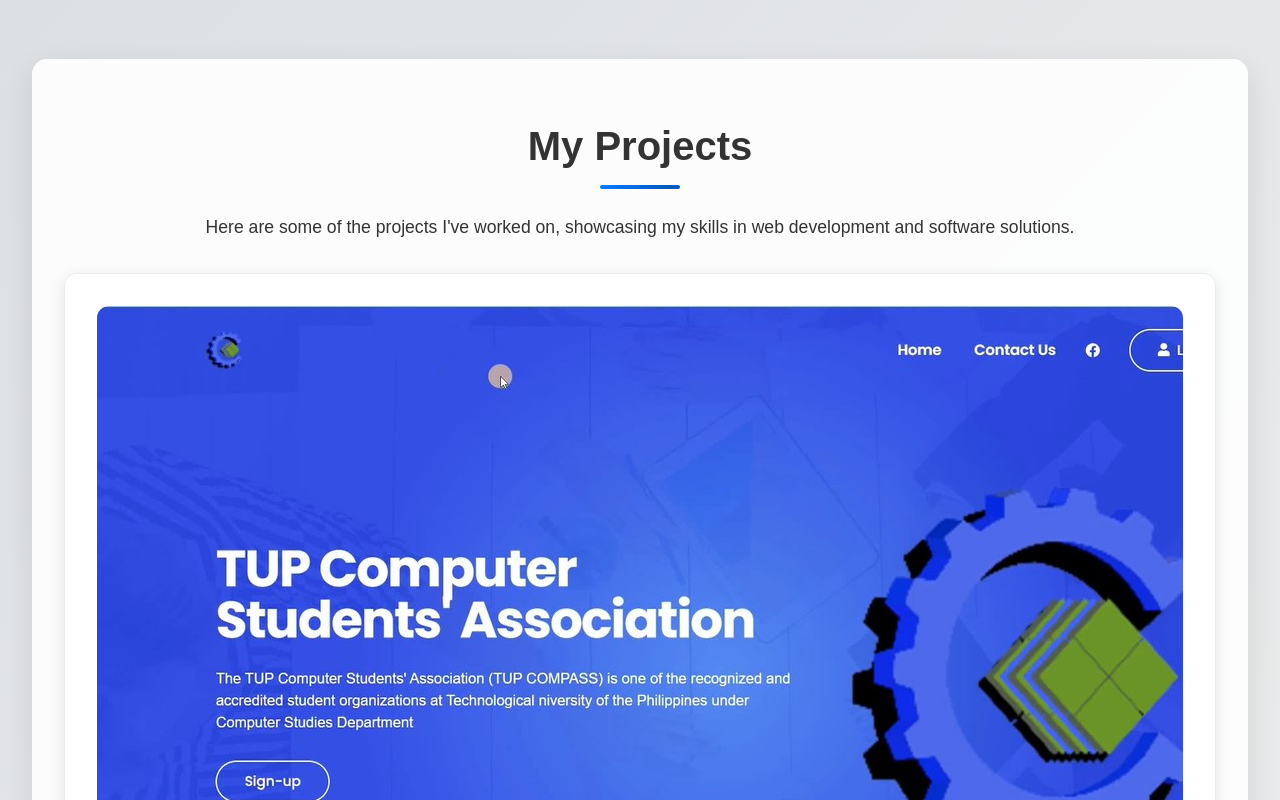
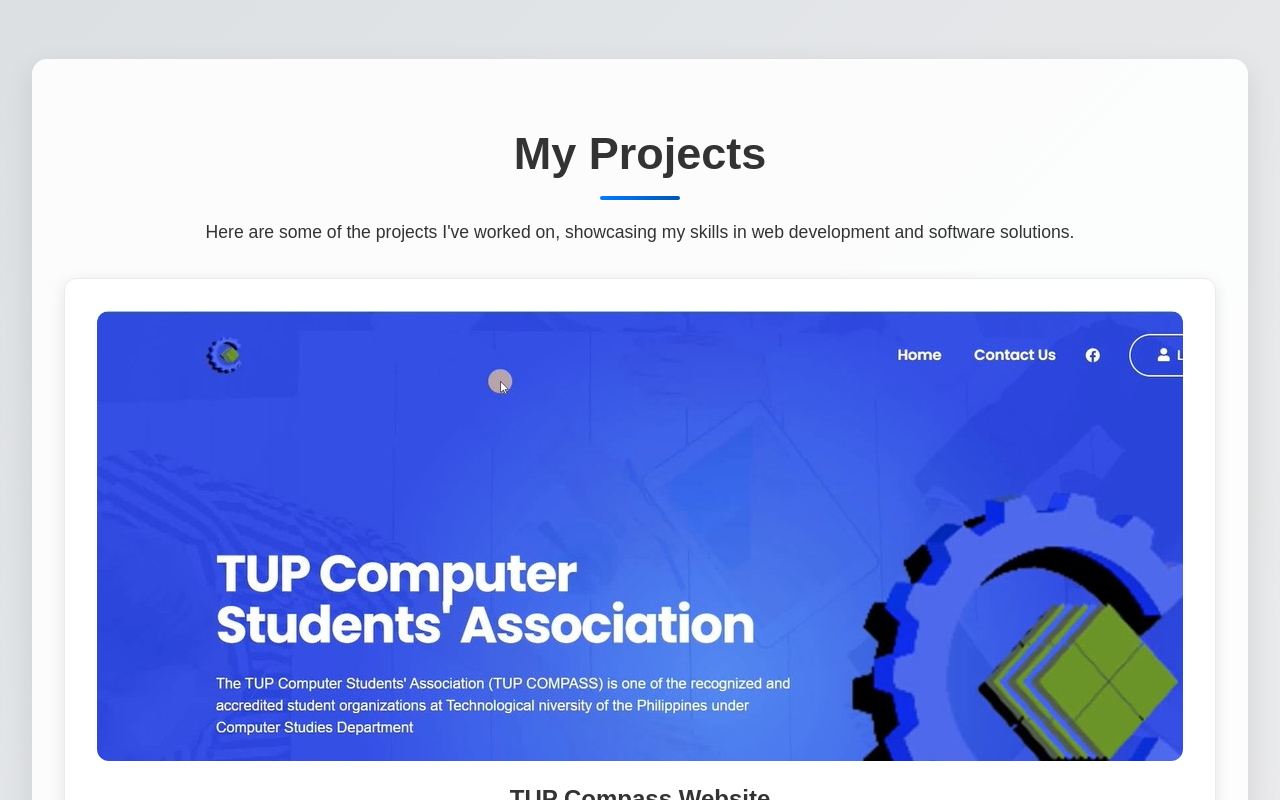
Before and after one commit to gemilmejia/portfolio, an Angular app: page / in a window 1280 px wide. Shown: the part 1720-2520 px from the top of the page. Built offline with nearby package versions, Linux system fonts and the light colour scheme.

Commit message:
fix: Update Projects

```diff
--- a/src/app/projects/projects.component.scss
+++ b/src/app/projects/projects.component.scss
@@ -99,9 +99,9 @@ body.dark-mode :host {
 
 /* HEADERS */
 .projects-section h1 {
-  font-size: 2.5rem;
+  font-size: 45px;
   font-weight: 700;
-  margin-bottom: 1.5rem;
+  margin-bottom: 10px;
   color: var(--text-h1);
   position: relative;
 }
@@ -121,7 +121,7 @@ body.dark-mode :host {
 .projects-section p {
   font-size: 1.1rem;
   line-height: 1.6;
-  margin-bottom: 2rem;
+  margin-bottom: 10px;
   color: var(--text-p);
   text-align: center;
 }
@@ -138,7 +138,7 @@ body.dark-mode :host {
   padding: 2rem;
   border-radius: var(--radius-card);
   box-shadow: 0 4px 15px var(--shadow-main);
-  transition: var(--transition);
+  transition: transform 0.3s ease, box-shadow 0.3s ease;
   border: 1px solid var(--border-main);
 }
 .project-card:hover {
@@ -196,8 +196,8 @@ body.dark-mode :host {
 
 .project-image {
   width: 100%;
-  height: 600px;
-  margin-bottom: 1rem;
+  height: 450px;
+  margin-bottom: 10px;
   overflow: hidden;
   border-radius: var(--radius-card);
 }
```
